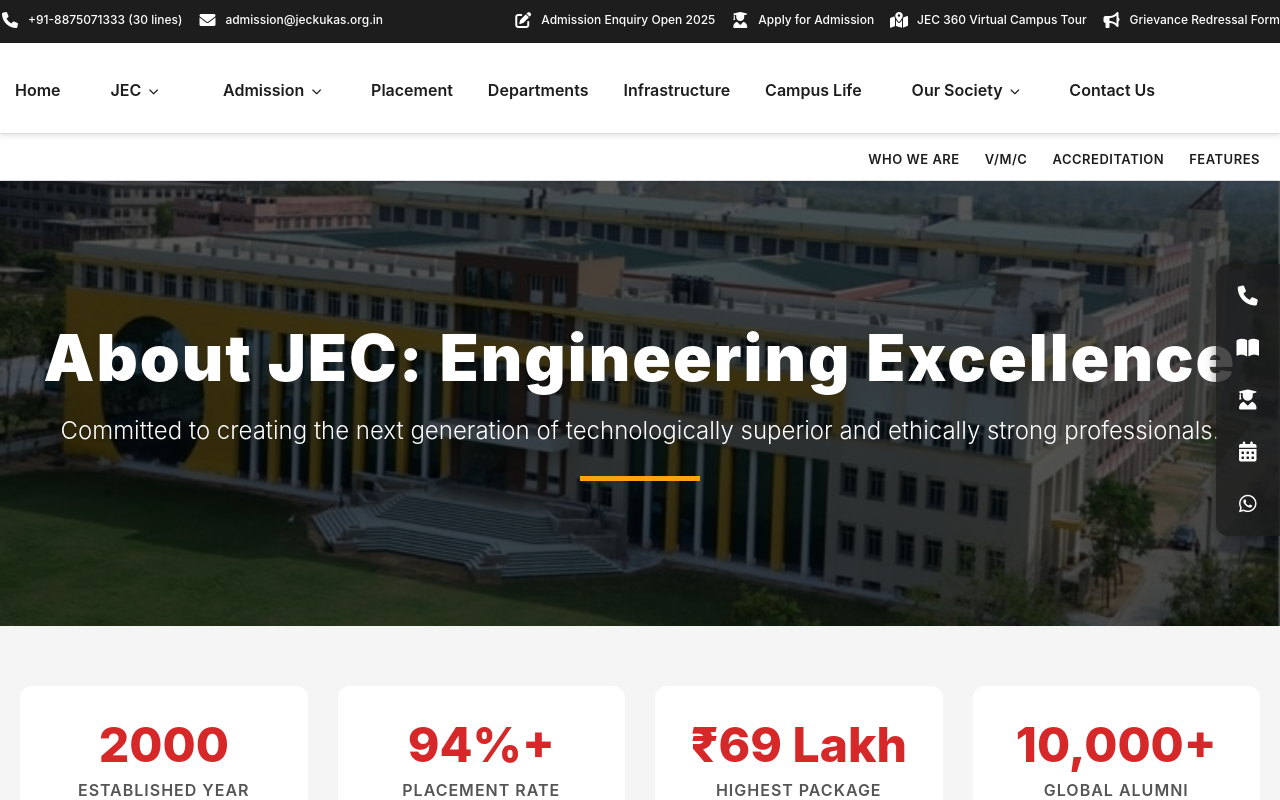
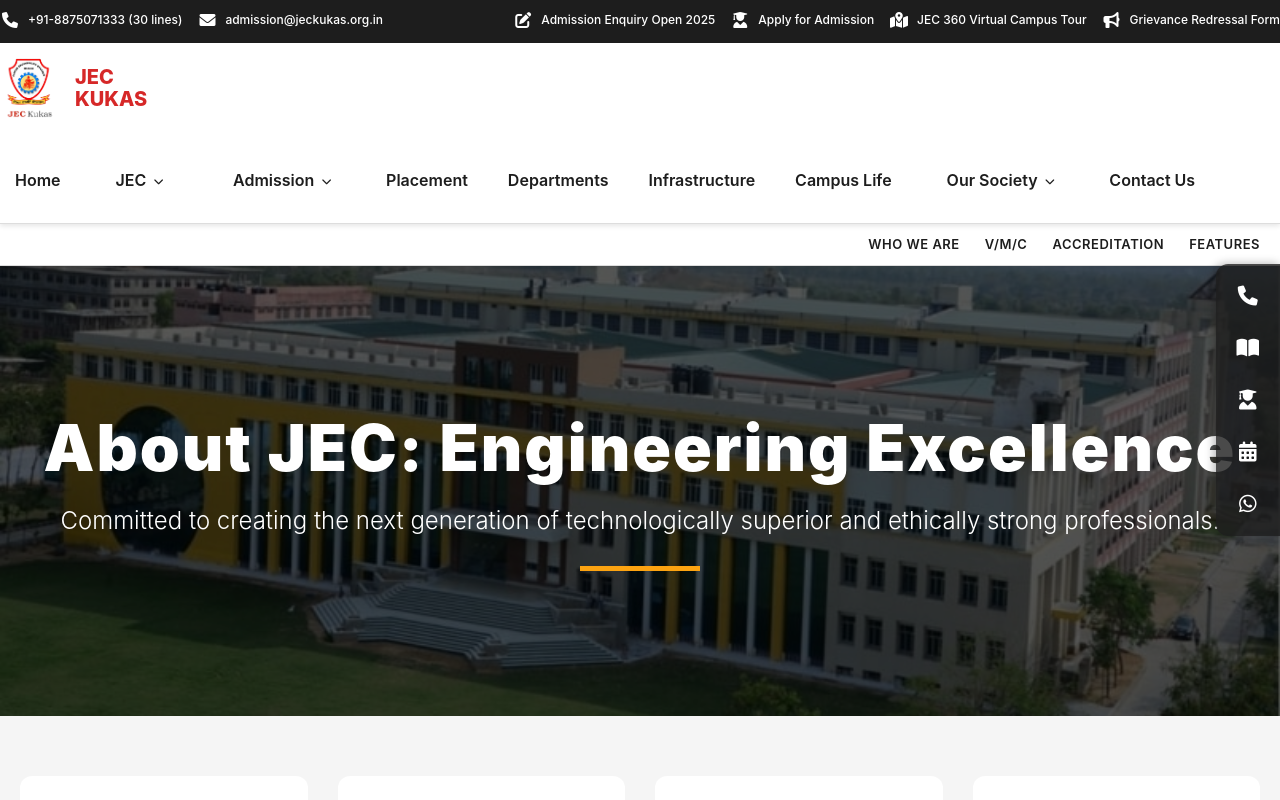
Before and after one commit to Harsha-391/JEC-SAMPLE, a React (Create React App) app: page /about in a window 1280 px wide. Shown: the top 800 px of the page. Built offline with nearby package versions, Linux system fonts and the light colour scheme.

Commit message:
xcvdddvc

```diff
--- a/src/App.css
+++ b/src/App.css
@@ -280,8 +280,8 @@
 
 /* 1. ADD THIS: Style for right-aligned menus */
 .dropdown-menu.align-right {
-  left: auto;
-  right: 0;
+  left: auto !important;
+  right: 0 !important;
 }
 
 /* 2. ADD THIS: Responsive adjustments for smaller screens */
@@ -289,14 +289,14 @@
   .dropdown-menu {
     min-width: 300px; /* Shrink width on tablets */
     width: 90vw;      /* Or make it responsive to viewport */
-    left: 50%;        /* Center it relative to parent... */
+    left: 50% !important;        /* Center it relative to parent... */
     transform: translateX(-50%) translateY(10px); /* ...and offset center */
   }
 
   /* Override alignment on mobile since we center everything */
   .dropdown-menu.align-right {
-    left: 50%;
-    right: auto;
+    left: 50% !important;
+    right: auto !important;
   }
 
   /* Change grid to 2 columns or 1 column on small screens */
@@ -309,6 +309,22 @@
   .dropdown-grid {
     grid-template-columns: 1fr; /* 1 column on mobile */
   }
+}
+
+.subheader-content {
+  display: flex;
+  justify-content: flex-start; /* Changed from space-between to flex-start */
+  align-items: center;
+  flex-wrap: wrap;
+  gap: 30px; /* Adds space between Logo and Menu */
+}
+
+/* Ensure the nav takes up available space if needed, or sits naturally */
+.subheader-nav {
+  display: flex;
+  gap: 10px;
+  align-items: center;
+  flex-wrap: wrap;
 }
 /* --- NEW DROPDOWN STYLES END HERE --- */
 /* Side Icon Bar */
--- a/src/components/NavDropdown.js
+++ b/src/components/NavDropdown.js
@@ -1,7 +1,8 @@
+// src/components/NavDropdown.js
 import React from 'react';
 import { Link } from 'react-router-dom';
 
-// 1. Add 'align' to props (default is 'left')
+// Added 'align' prop (default is 'left')
 function NavDropdown({ title, items, baseLink = "#!", align = "left" }) {
 
   const handleClick = (e) => {
@@ -17,7 +18,7 @@
         <i className="fas fa-chevron-down dropdown-arrow"></i>
       </Link>
 
-      {/* 2. Apply the alignment class dynamically */}
+      {/* Apply the alignment class dynamically */}
       <div className={`dropdown-menu ${align === 'right' ? 'align-right' : ''}`}>
         <div className="dropdown-grid">
           {items.map((item, index) => (
--- a/src/components/Subheader.js
+++ b/src/components/Subheader.js
@@ -1,8 +1,9 @@
+// src/components/Subheader.js
 import React from 'react';
 import { Link } from 'react-router-dom';
 import NavDropdown from './NavDropdown';
 
-// 1. EXISTING MENUS
+// --- MENU DATA ---
 const jecMenuItems = [
   { title: 'JEC FAQ', path: '/jec/faq' },
   { title: 'Employment @JEC', path: '/jec/employment' },
@@ -27,29 +28,35 @@
   { title: 'Admission Procedure', path: '/admissions/procedure' },
 ];
 
-// 2. NEW SOCIETY MENU DATA (Based on your image)
 const societyMenuItems = [
   { title: 'Foundation for Better Tomorrow', path: '/society/foundation' },
   { title: 'Agrasen College', path: '/society/agrasen-college' },
   { title: 'Jaipur College of Education & Science', path: '/society/jces' },
   { title: 'Key Teams & Functions', path: '/society/teams' },
 ];
-// ... imports and data arrays ...
 
 function Subheader() {
   return (
     <div className="subheader">
       <div className="subheader-content max-width-container">
 
-        {/* ... Logo section ... */}
+        {/* --- LOGO SECTION (Restored) --- */}
+        <Link to="/" className="subheader-logo">
+          <img src="/images/logo.png" alt="Jaipur Engineering College Logo" />
+          <div className="logo-text">
+            <span>JEC</span>
+            <span>KUKAS</span>
+          </div>
+        </Link>
 
+        {/* --- NAVIGATION SECTION --- */}
         <nav className="subheader-nav">
           <Link to="/" className="nav-link">Home</Link>
 
-          {/* JEC stays Left aligned (Default) */}
+          {/* JEC Dropdown */}
           <NavDropdown title="JEC" items={jecMenuItems} baseLink="/#!" />
 
-          {/* Admission is in the middle, usually fine as left, but you can change if needed */}
+          {/* Admission Dropdown */}
           <NavDropdown title="Admission" items={admissionMenuItems} baseLink="/admissions" />
 
           <Link to="/placements" className="nav-link">Placement</Link>
@@ -57,7 +64,7 @@
           <a href="#!" className="nav-link">Infrastructure</a>
           <a href="#!" className="nav-link">Campus Life</a>
 
-          {/* 1. PASS align="right" HERE */}
+          {/* Our Society Dropdown (Right Aligned) */}
           <NavDropdown
             title="Our Society"
             items={societyMenuItems}
```
